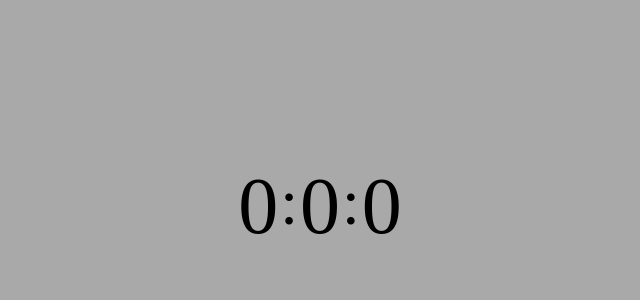
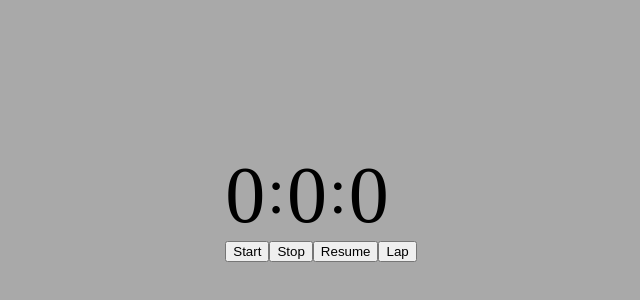
Before and after one commit to Shopify/eng-intern-assessment-react, a React app: page / in a window 1280 px wide. Shown: the part 194-494 px from the top of the page, without its empty margins (319-959 px from the left). Built offline with nearby package versions, Linux system fonts and the light colour scheme.

Commit message:
Add stopwatch buttons.

```diff
--- a/src/StopWatchButton.tsx
+++ b/src/StopWatchButton.tsx
@@ -2,6 +2,11 @@ import React from 'react'
 
 export default function StopWatchButton() {
     return(
-        <div></div>
+        <div>
+          <button>Start</button>
+          <button>Stop</button>
+          <button>Resume</button>
+          <button>Lap</button>
+        </div>
     )
 }
```
